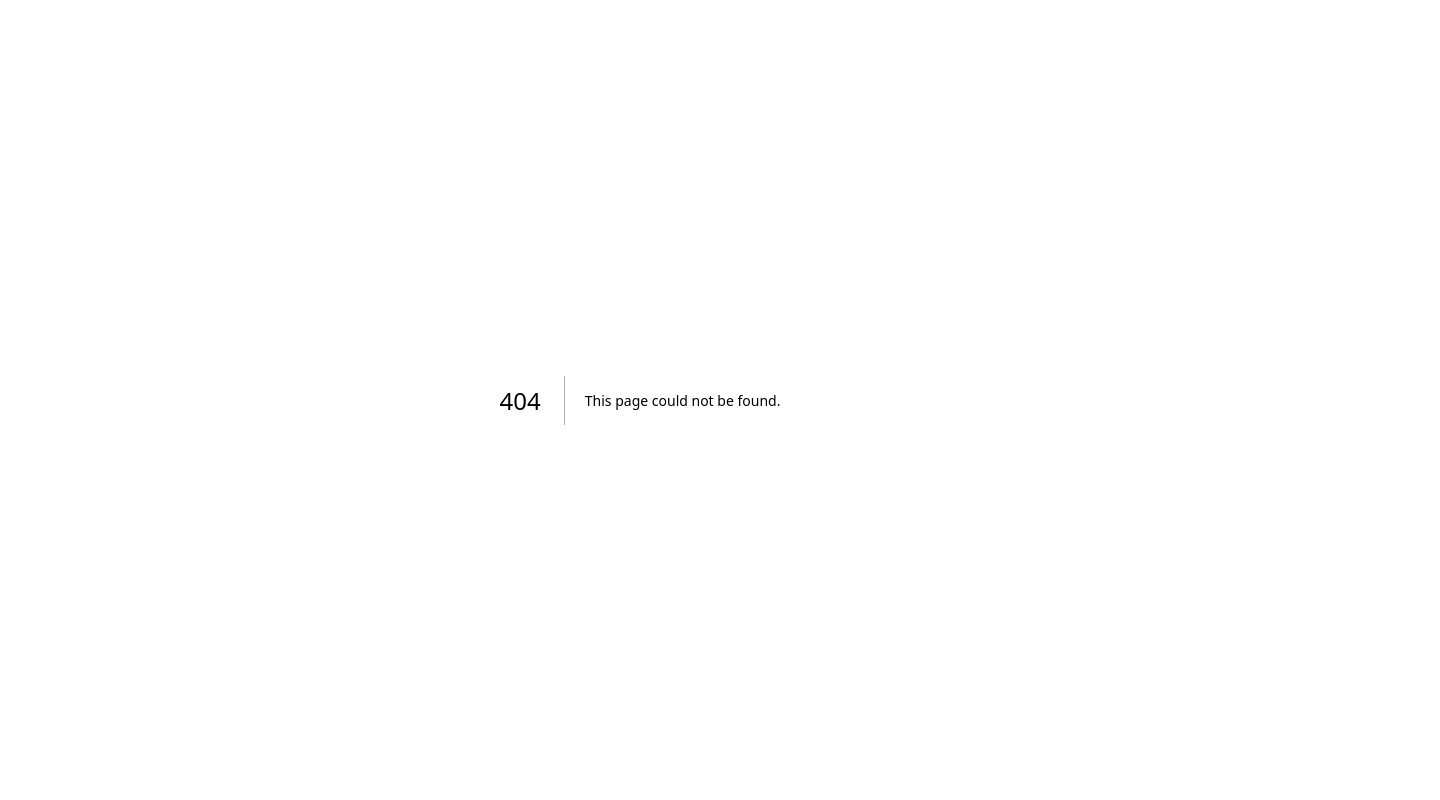
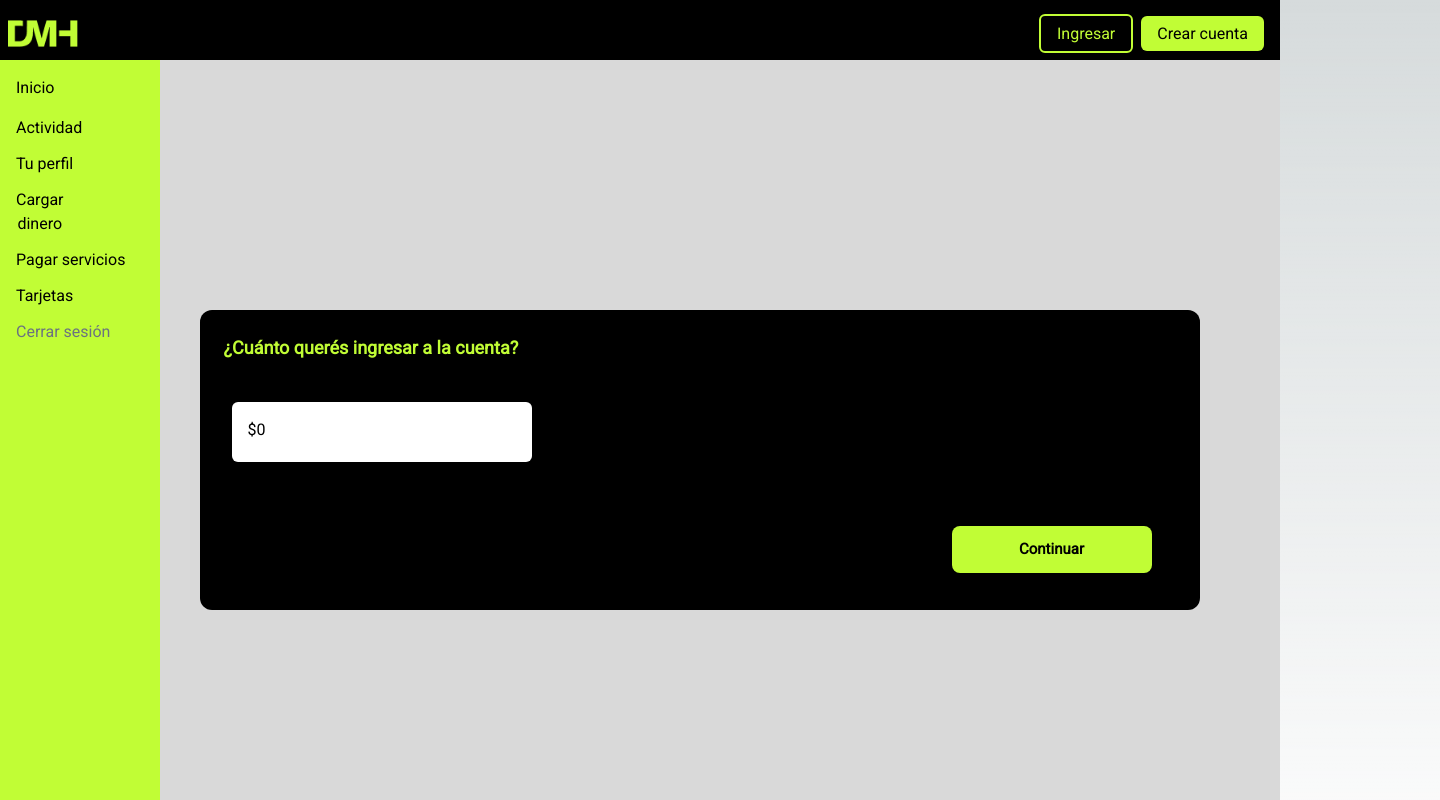
Before and after one commit to VictoriaCanclini/digital-money-house, a Next.js app: page /load-money in a window 1280 px wide. Before the commit this address had no page. Shown: the top 800 px of the page, 1440 px wide, since content can reach past the window. Built offline with nearby package versions, Linux system fonts and the light colour scheme.

Commit message:
ok page3

```diff
--- /dev/null
+++ b/src/app/load-money/page.jsx
@@ -0,0 +1,36 @@
+import { Circle, Plus, SelectCircle } from "@/common/Icons";
+import Footer from "@/components/Footer";
+import Navbar from "@/components/Navbar";
+import Sibvar from "@/components/Sibvar";
+import Link from "next/link";
+
+const LoadMoneyPage = () => {
+  return (
+    <div className="bg-[#D9D9D9]">
+      <Navbar />
+      <div className="flex h-screen">
+        <Sibvar />
+        <div className="flex flex-col justify-center w-full ml-10">
+          <div className="bg-black md:w-[1000px] sm:w-[500px] w-[350px] md:h-[300px] h-[200px] md:p-6 p-4 md:mr-60 rounded-xl">
+            <h2 className="text-lg text-[#C1FD35] font-semibold mb-4">
+              ¿Cuánto querés ingresar a la cuenta?
+            </h2>
+            <div className="md:w-[300px] sm:w-[500px] w-[300px] h-[60px] bg-white rounded-md text-black p-4 mt-10 ml-2">
+              <button>$0</button>
+            </div>
+            <div className="flex justify-end text-[#C1FD35] md:mt-16 mt-20">
+              <Link href="credit-card-2">
+                <button className="rounded-lg p-3 text-[15px] text-black font-bold border-lg bg-[#C1FD35] text-center md:mr-6 md:w-[200px] w-[180px]">
+                  Continuar
+                </button>
+              </Link>
+            </div>
+          </div>
+        </div>
+      </div>
+      <Footer />
+    </div>
+  );
+};
+
+export default LoadMoneyPage;
--- a/src/app/select-card/page.jsx
+++ b/src/app/select-card/page.jsx
@@ -23,7 +23,9 @@ const SelectCardPage = () => {
                   <Circle color={"[#C1FD35]"} className="md:mr-2" />
                   <span className="ml-2">Terminada en 0000</span>
                   <span className="md:ml-[600px] ml-20">
-                    <SelectCircle />
+                    <Link href="load-money">
+                      <SelectCircle />
+                    </Link>
                   </span>
                 </div>
                 <hr className="border-gray-300 my-3 mr-6 ml-6" />
@@ -31,7 +33,9 @@ const SelectCardPage = () => {
                   <Circle className="mr-2" />
                   <span className="ml-2">Terminada en 0000</span>
                   <span className="md:ml-[600px] ml-20">
-                    <SelectCircle />
+                    <Link href="load-money">
+                      <SelectCircle />
+                    </Link>
                   </span>
                 </div>
                 <hr className="border-gray-300 my-3 mr-6 ml-6" />
```
